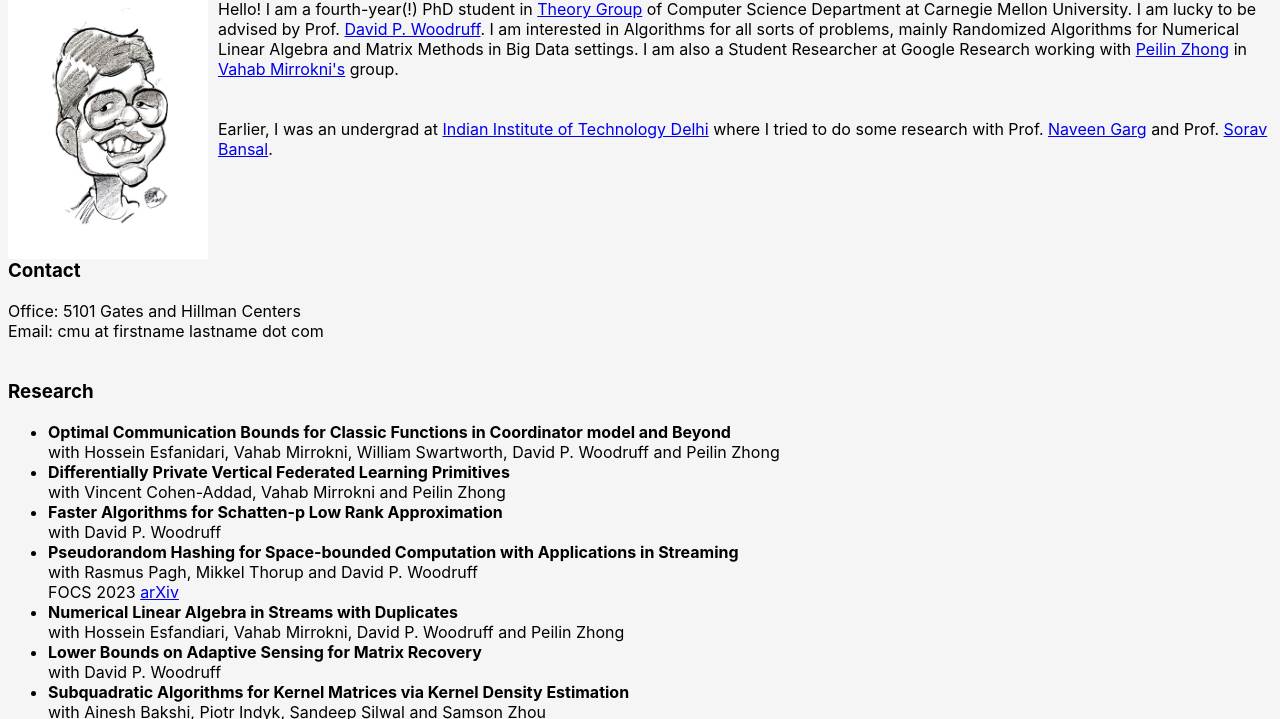
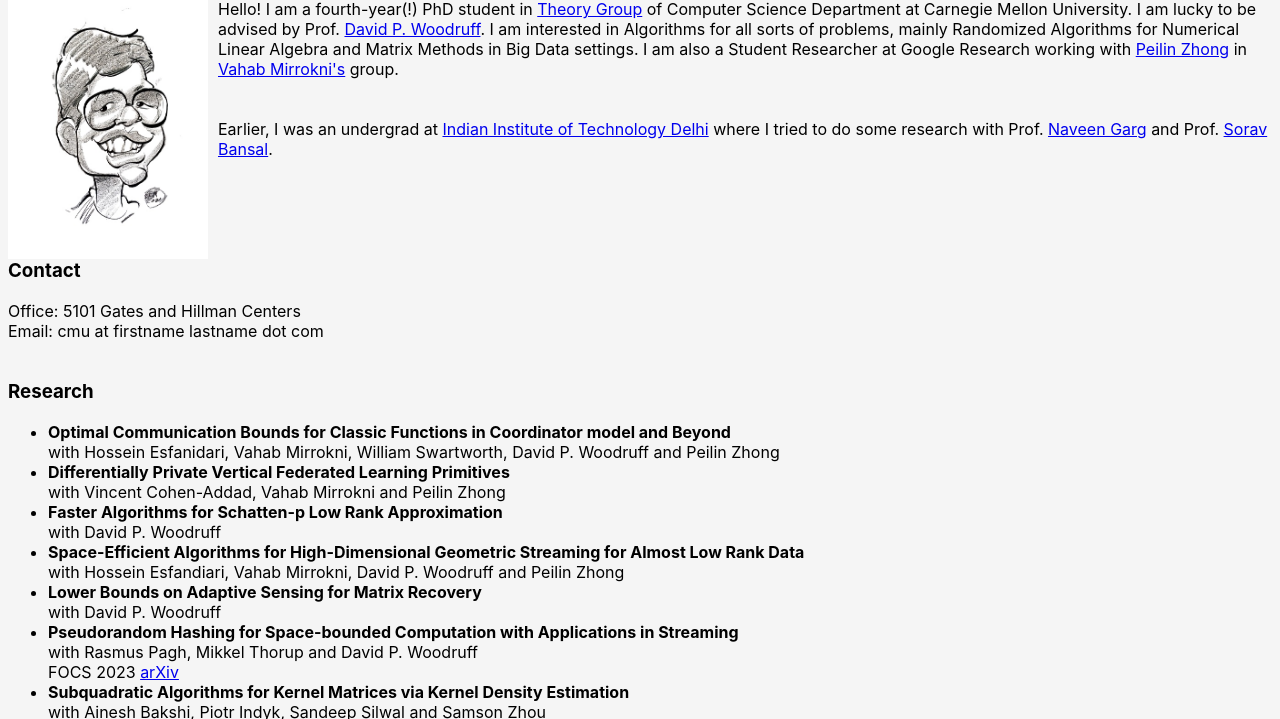
Before and after one commit to praneeth10/website, a plain HTML site: page index.html in a window 1280 px wide. Shown: the part 69-788 px from the top of the page. Drawn offline with Linux system fonts and the light colour scheme.

Commit message:
Update index.html

```diff
--- a/index.html
+++ b/index.html
@@ -23,27 +23,29 @@ Email: cmu at firstname lastname dot com <br><br>
 <div class="research">
 <h3>Research</h3>
 <ul>
-  <li> <b> Optimal Communication Bounds for Classic Functions in Coordinator model and Beyond </b><br>
+  <li> <b> Optimal Communication Bounds for Classic Functions in Coordinator model and Beyond </b> <br>
     with Hossein Esfanidari, Vahab Mirrokni, William Swartworth, David P. Woodruff and Peilin Zhong
   </li>
-  <li> <b> Differentially Private Vertical Federated Learning Primitives</b><br>
+  <li> <b> Differentially Private Vertical Federated Learning Primitives</b> <br>
     with Vincent Cohen-Addad, Vahab Mirrokni and Peilin Zhong
   </li>
-  <li> <b> Faster Algorithms for Schatten-p Low Rank Approximation</b><br>
+  <li> <b> Faster Algorithms for Schatten-p Low Rank Approximation</b> <br>
     with David P. Woodruff
   </li>
+  <li> <b> Space-Efficient Algorithms for High-Dimensional Geometric Streaming for Almost Low Rank Data </b> <br>
+    with Hossein Esfandiari, Vahab Mirrokni, David P. Woodruff and Peilin Zhong
+  </li>
+
+  <li> <b> Lower Bounds on Adaptive Sensing for Matrix Recovery </b> <br>
+    with David P. Woodruff<br>
+  </li>
+
   <li> <b> Pseudorandom Hashing for Space-bounded Computation with Applications in Streaming</b><br>
     with Rasmus Pagh, Mikkel Thorup and David P. Woodruff <br>
     FOCS 2023
     <a href='https://arxiv.org/abs/2304.06853'>arXiv</a>
   </li>
-  <li> <b> Numerical Linear Algebra in Streams with Duplicates </b><br>
-    with Hossein Esfandiari, Vahab Mirrokni, David P. Woodruff and Peilin Zhong
-  </li>
 
-  <li> <b> Lower Bounds on Adaptive Sensing for Matrix Recovery </b><br>
-    with David P. Woodruff<br>
-  </li>
   <li> <b> Subquadratic Algorithms for Kernel Matrices via Kernel Density Estimation</b><br>
     with Ainesh Bakshi, Piotr Indyk, Sandeep Silwal and Samson Zhou <br>
     ICLR 2023
```
